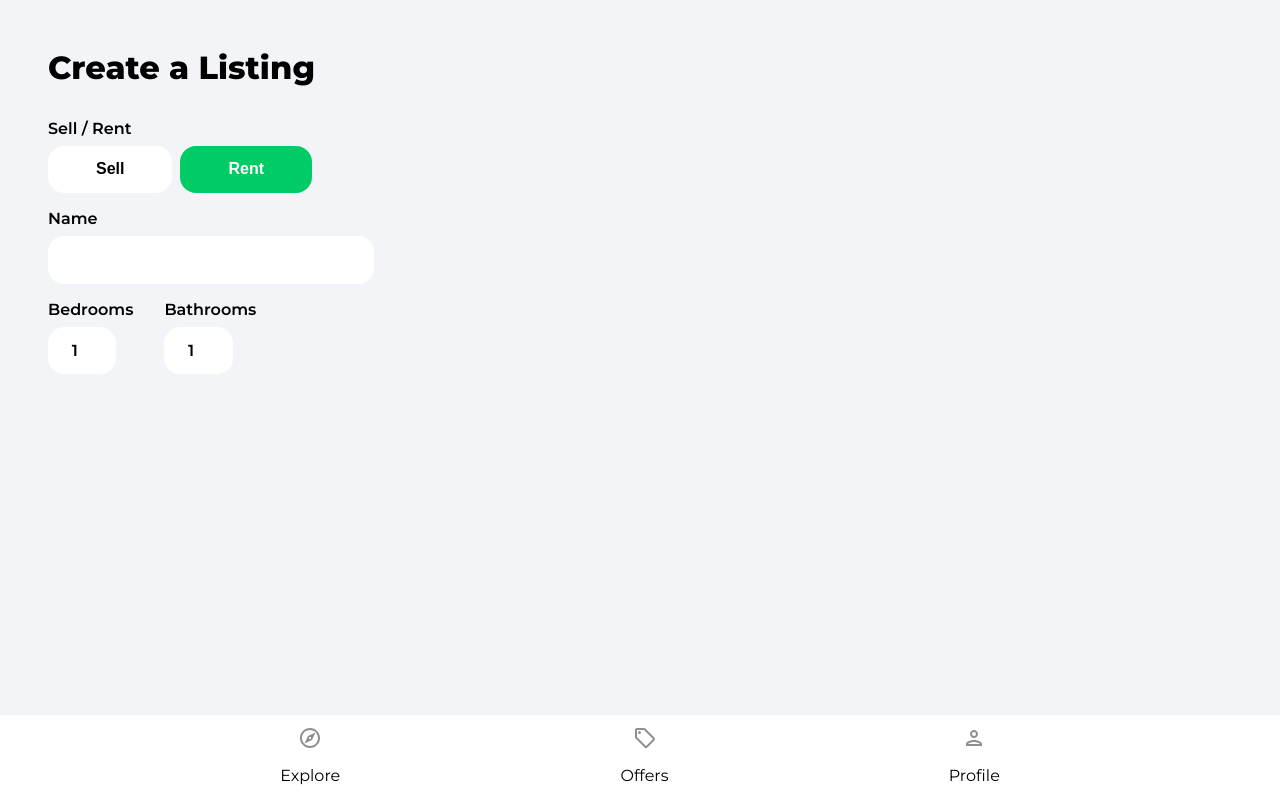
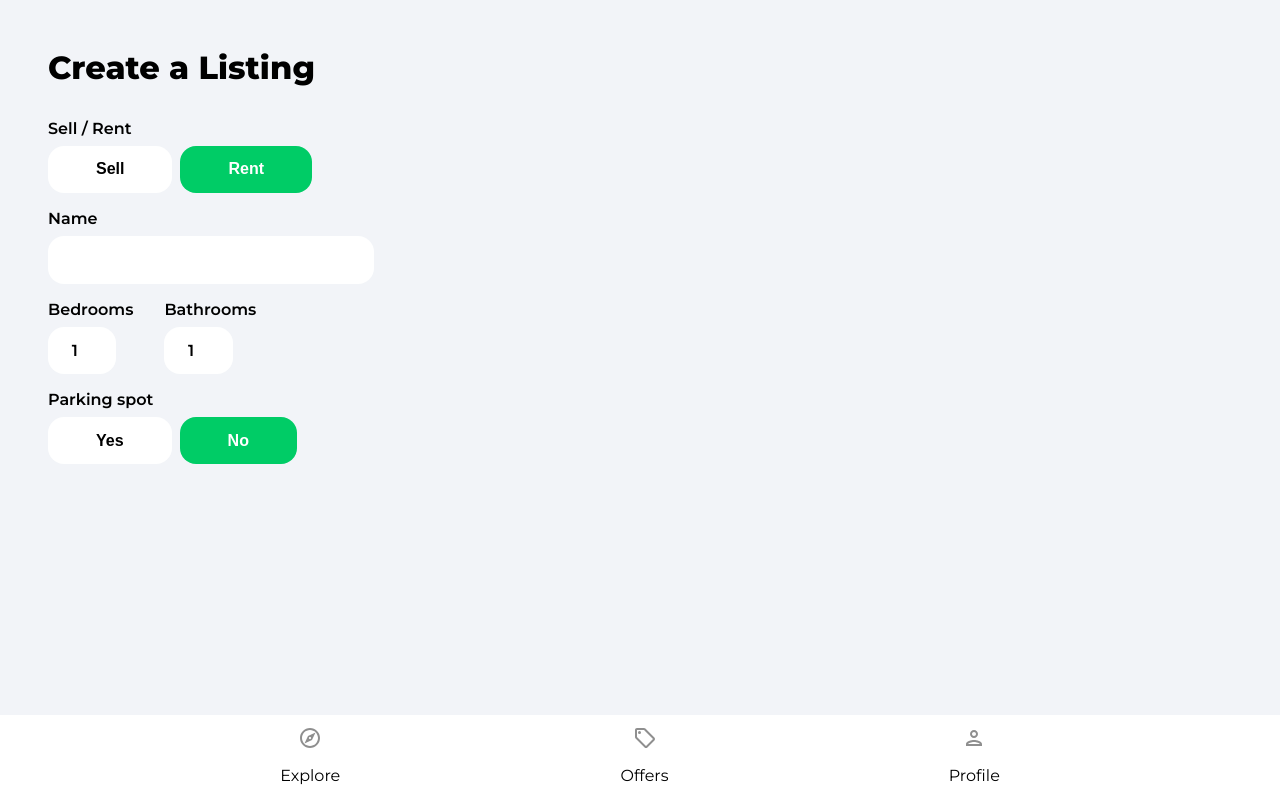
Before and after one commit to miquelespinosa2/house-marketplace, a React (Create React App) app: page /create-listing in a window 1280 px wide. Built offline with nearby package versions, Linux system fonts and the light colour scheme; no server answers; sample sign-in values are in the browser's storage.

Commit message:
Added the buttons for parking

```diff
--- a/src/pages/CreateListing.jsx
+++ b/src/pages/CreateListing.jsx
@@ -133,6 +133,35 @@ function CreateListing() {
             required />
           </div>
         </div>
+
+
+        <label className="formLabel">Parking spot</label>
+        <div className="formButtons">
+          <button
+          className={parking ? 'formButtonActive' : 'formButton'}
+          type='button'
+          id='parking'
+          value={true}
+          onClick={onMutate}
+          min='1'
+          max='50'
+
+          >
+            Yes
+          </button>
+          <button
+          className={!parking && parking !== null ?'formButtonActive' : 'formButton'}
+          type='button'
+          id='parking'
+          value={false}
+          onClick={onMutate}
+          min='1'
+          max='50'
+
+          >
+            No
+          </button>
+        </div>
       </main>
     </div>
   )
```
